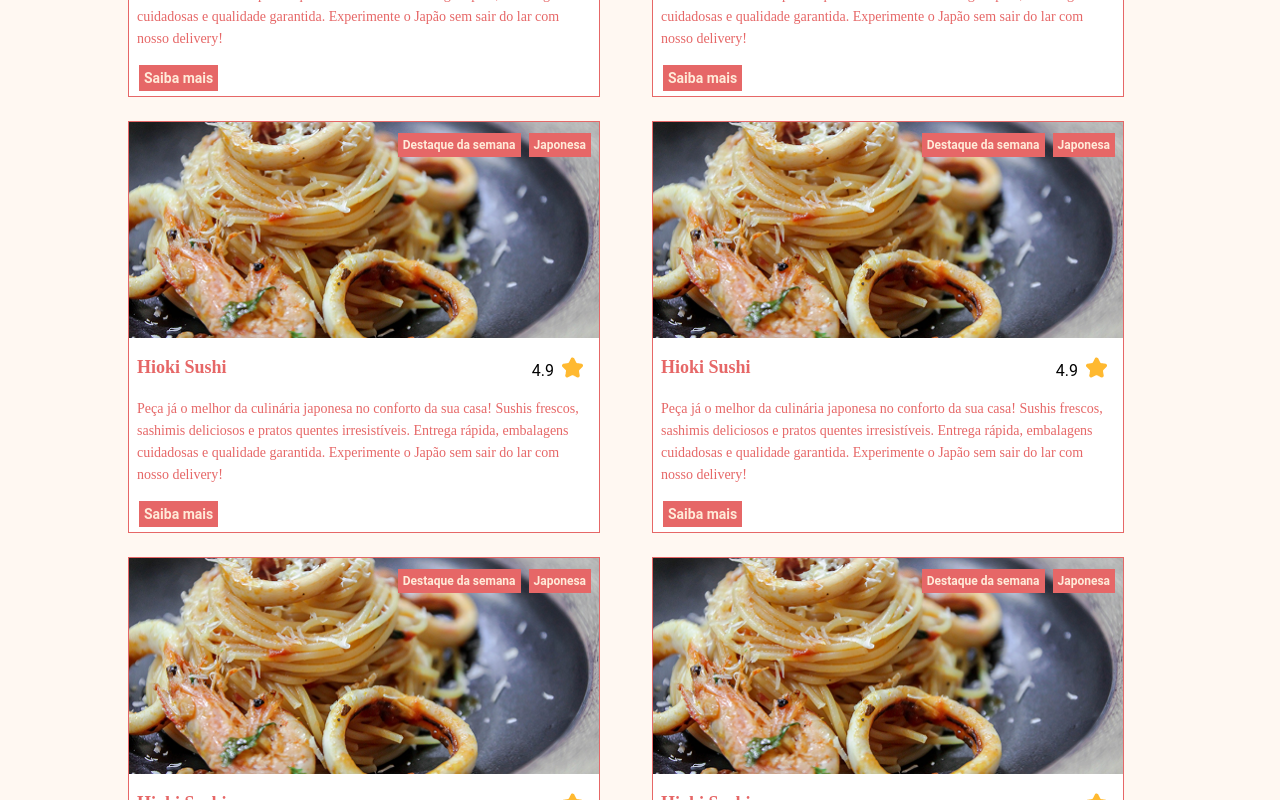
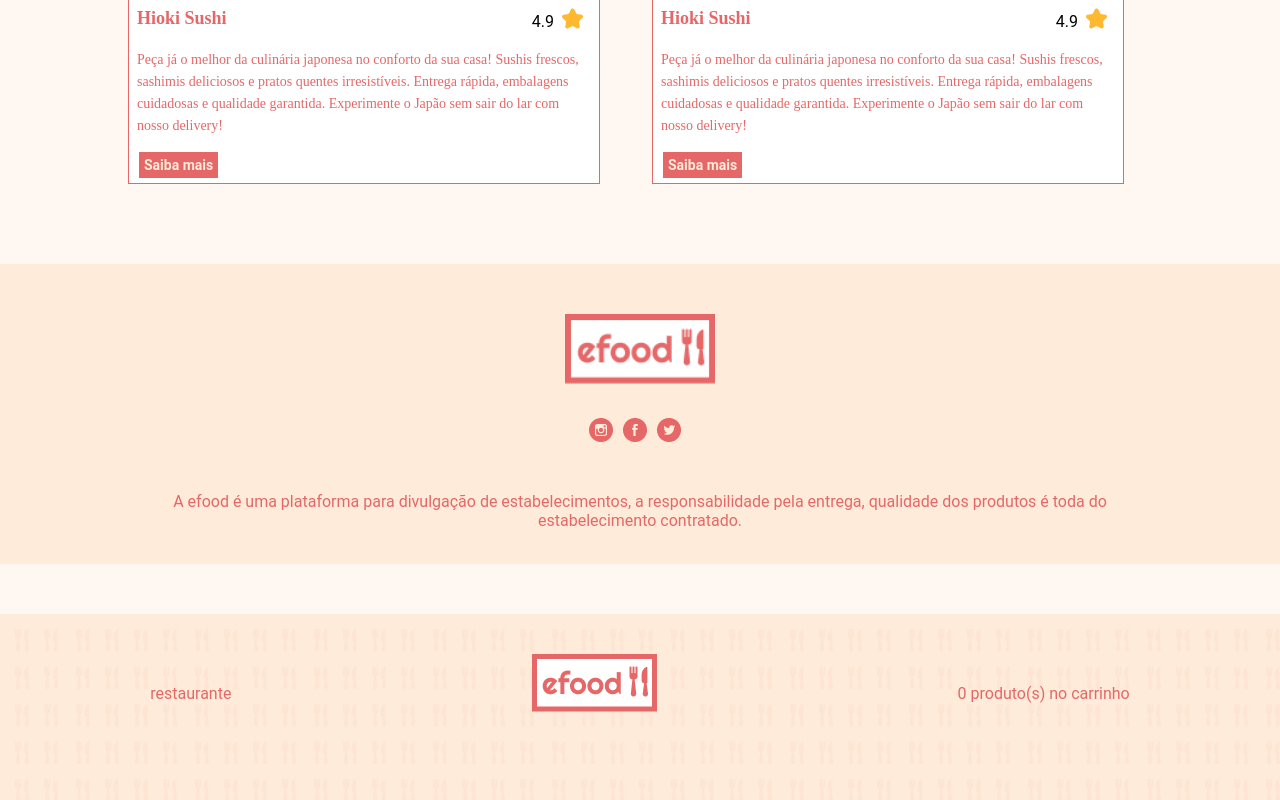
Before and after one commit to Welliveltondev/project_6_ebac, a React (Create React App) app: page / in a window 1280 px wide. Shown: the part 2000-2800 px from the top of the page. Built offline with nearby package versions, Linux system fonts and the light colour scheme.

Commit message:
criando buy cart

```diff
--- a/src/App.tsx
+++ b/src/App.tsx
@@ -1,46 +1,15 @@
-import CartCompras from './components/CartCompras'
-import Footer from './components/Footer'
-import Home from './components/Home'
-import Restaurante from './components/Restaurantes'
+import Rotas from './routes'
 import { GlobalStyle } from './styles'
-import {
-  BrowserRouter,
-  Route,
-  RouterProvider,
-  Routes,
-  createBrowserRouter
-} from 'react-router-dom'
+import { BrowserRouter } from 'react-router-dom'
 
-const rotas = createBrowserRouter([
-  {
-    path: '/',
-    element: (
-      <>
-        <Home />
-        <Footer />
-      </>
-    )
-  },
-  {
-    path: '/restaurantes',
-    element: <Restaurante />
-  }
-])
-
-const Rotas = () => (
-  <Routes>
-    <Route path="/" element={<Home />} />
-    <Route path="/restaurantes" element={<Restaurante />} />
-  </Routes>
-)
 function App() {
   return (
-    <div className="App">
-      <BrowserRouter>
+    <BrowserRouter>
+      <div className="App">
         <GlobalStyle />
         <Rotas />
-      </BrowserRouter>
-    </div>
+      </div>
+    </BrowserRouter>
   )
 }
 
--- a/src/components/CartCompras/index.tsx
+++ b/src/components/CartCompras/index.tsx
@@ -2,14 +2,17 @@ import restau from '../../assets/image/Vector.png'
 import logo from '../../assets/image/logo.png'
 import macarrao from '../../assets/image/macarrao.png'
 import ListaDeProdutos from '../ListaDeProduto'
-import { CartCo, DivMaior, Macarrao, P1, P2, Pcon } from './styles'
+import { CartCo, DivMaior, LinkCart, Macarrao, P1, P2, Pcon } from './styles'
+import { useParams } from 'react-router-dom'
+
+// const { id } = useParams()
 const CartCompras = () => (
   <>
-    <CartCo className="opacity" style={{ backgroundImage: `url(${restau})` }}>
+    <CartCo style={{ backgroundImage: `url(${restau})` }}>
       <DivMaior>
         <p>restaurante</p>
         <img src={logo} alt="" />
-        <span>0 produto(s) ao carrinho</span>
+        <LinkCart href="carrinho">0 produto(s) no carrinho</LinkCart>
       </DivMaior>
     </CartCo>
     <Macarrao style={{ backgroundImage: `url(${macarrao})` }}>
@@ -21,4 +24,5 @@ const CartCompras = () => (
     <ListaDeProdutos />
   </>
 )
+
 export default CartCompras
--- a/src/components/CartCompras/styles.ts
+++ b/src/components/CartCompras/styles.ts
@@ -15,6 +15,14 @@ export const DivMaior = styled.div`
   display: flex;
   justify-content: space-around;
   color: ${cores.salmon};
+
+  p {
+    margin-top: 70px;
+  }
+
+  img {
+    margin-top: 40px;
+  }
 `
 export const Macarrao = styled.div`
   width: 100%;
@@ -25,11 +33,23 @@ export const Macarrao = styled.div`
   margin: 0 auto;
   color: #ffffff;
   margin-bottom: 50px;
+  position: relative;
+
+  ::before {
+    content: '';
+    position: absolute;
+    top: 0;
+    left: 0;
+    height: 100%;
+    width: 100%;
+    background: rgba(0, 0, 0, 0.1);
+  }
 `
 export const Pcon = styled.div`
   margin: 0 auto;
   max-width: 1024px;
   width: 100%;
+  height: 260px;
 `
 export const P1 = styled.p`
   font-weight: 100;
@@ -38,4 +58,14 @@ export const P1 = styled.p`
 export const P2 = styled.p`
   font-weight: 900;
   font-size: 32px;
+  color: ${cores.white};
+  margin-top: 160px;
+  z-index: 100;
 `
+
+export const LinkCart = styled.a`
+  margin-top: 70px;
+  cursor: pointer;
+  text-decoration: none;
+  color: ${cores.salmon};
+`
--- a/src/components/Footer/styles.ts
+++ b/src/components/Footer/styles.ts
@@ -11,6 +11,7 @@ export const FooterConta = styled.div`
     margin: 50px 0 10px;
     text-align: center;
   }
+  margin-bottom: 50px; //remover //
 `
 export const Conteudo = styled.div`
   max-width: 1024px;
@@ -32,4 +33,3 @@ export const SicialMedia = styled.div`
     margin-right: 10px;
   }
 `
-// tirar quando terminar diplay none
--- a/src/components/Home/index.tsx
+++ b/src/components/Home/index.tsx
@@ -1,4 +1,5 @@
 import CartCompras from '../CartCompras'
+import Footer from '../Footer'
 import Header from '../Header'
 import { Lista } from '../Listagem/styles'
 import Restaurante from '../Restaurantes'
@@ -6,7 +7,6 @@ import { HomeCon } from './styles'
 
 const Home = () => (
   <>
-    <CartCompras />
     <HomeCon>
       <Header />
       <Lista>
@@ -20,6 +20,8 @@ const Home = () => (
         <Restaurante />
       </Lista>
     </HomeCon>
+    <Footer />
+    <CartCompras />
   </>
 )
 
--- a/src/components/ListaDeProduto/index.tsx
+++ b/src/components/ListaDeProduto/index.tsx
@@ -6,7 +6,6 @@ const ListaDeProdutos = () => (
     <Produto />
     <Produto />
     <Produto />
-
     <Produto />
     <Produto />
     <Produto />
--- a/src/components/ListaDeProduto/styles.ts
+++ b/src/components/ListaDeProduto/styles.ts
@@ -1,4 +1,5 @@
 import styled from 'styled-components'
+import { cores } from '../../styles'
 
 export const ListaCon = styled.div`
   display: grid;
@@ -7,4 +8,5 @@ export const ListaCon = styled.div`
   grid-template-columns: 1fr 1fr 1fr;
   max-width: 1024px;
   margin: 0 auto;
+  background-color: ${cores.white};
 `
--- /dev/null
+++ b/src/routes.tsx
@@ -0,0 +1,16 @@
+import { Route, Routes } from 'react-router-dom'
+import Home from './components/Home'
+import Restaurante from './components/Restaurantes'
+import CartCompras from './components/CartCompras'
+
+const Rotas = () => (
+  <Routes>
+    <Route path="/" element={<Home />} />
+    <Route path="/restaurantes" element={<Restaurante />} />
+    <Route path="/carrinho:id" element={<CartCompras />} />
+  </Routes>
+)
+
+export default Rotas
+
+//componente que servirá de rotas para as elementos especificado no path e o component que será exibido está no element//
```
Also changed, not shown: src/mainb.html (added).
